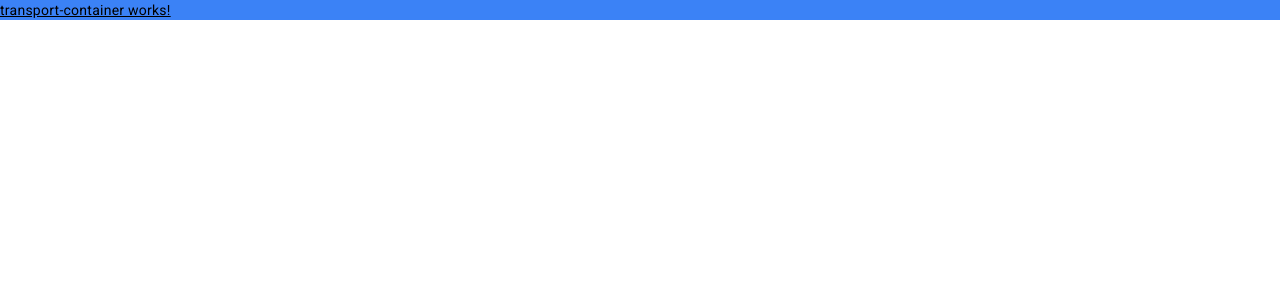
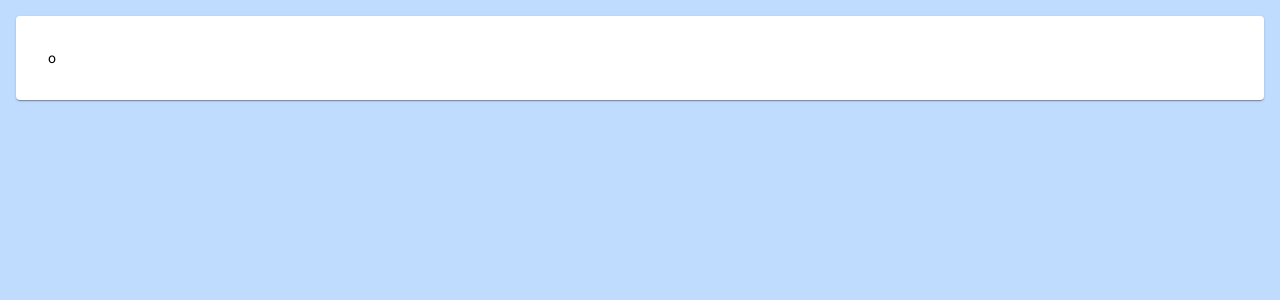
Before and after one commit to filipe-fff/Transporte-Viagens, an Angular app in the folder transportes/: page / in a window 1280 px wide. Shown: the top 300 px of the page. Built offline with nearby package versions, Linux system fonts and the light colour scheme.

Commit message:
card criado

```diff
--- a/transportes/src/app/component/transport-container/transport-container.component.html
+++ b/transportes/src/app/component/transport-container/transport-container.component.html
@@ -1 +1,6 @@
-<p class="underline bg-blue-500">transport-container works!</p>
+<div class="p-4 h-full bg-blue-200">
+    <mat-card class="p-4 m-auto max-w-7xl">
+        <mat-card-header></mat-card-header>
+        <mat-card-content>o</mat-card-content>
+    </mat-card>
+</div>
--- a/transportes/src/styles.scss
+++ b/transportes/src/styles.scss
@@ -3,5 +3,5 @@
 @tailwind base;
 @tailwind components;
 @tailwind utilities;
-html, body { height: 100%; }
+html, body { height: 100%;}
 body { margin: 0; font-family: Roboto, "Helvetica Neue", sans-serif; }
```
